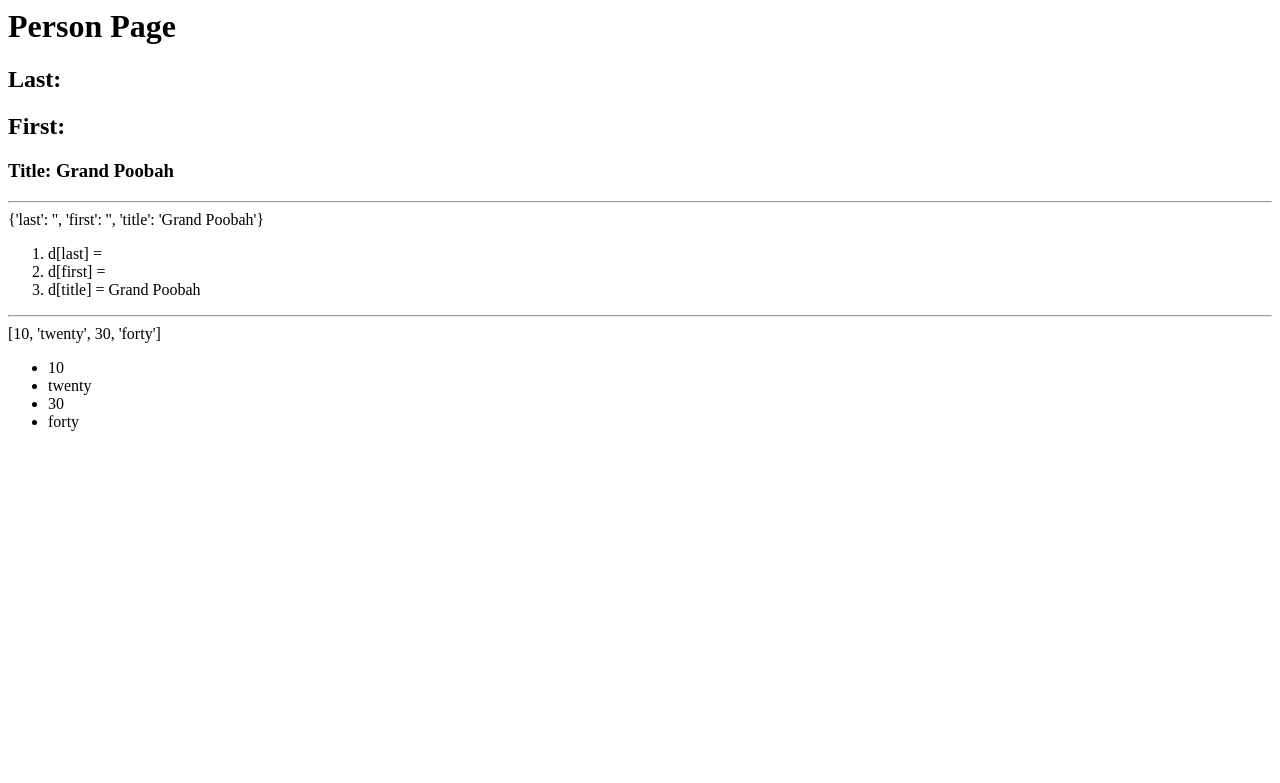
After one commit to stuycs-softdev/classcode, a Flask app: page /p in a window 1280 px wide. The commit adds this page. Shown: the top 783 px of the page. Run offline with Flask 2, Linux system fonts and the light colour scheme.

Commit message:
Showed templates and /<stuff>/

```diff
--- a/6/flask-intro/app.py
+++ b/6/flask-intro/app.py
@@ -6,13 +6,26 @@ app = Flask(__name__)
 @app.route("/lucky")
 def lucky():
     import random
-    number = random.randrange(1,100)
-    return "<h1>Lucky number: %d</h1"%(number)
+    r = random.randrange(1,100)
+    return render_template("lucky.html",number=r)
 
+
+@app.route("/p")
+@app.route("/p/")
+@app.route("/p/<lastname>")
+@app.route("/p/<lastname>/<firstname>")
+def person(lastname="",firstname=""):
+
+    d = {"last":lastname,
+         'first':firstname}
+    d['title']="Grand Poobah"
+    l=[10,"twenty",30,"forty"]
+    return render_template("person.html",d = d, l = l)
 
 @app.route("/about")
 def about():
     return render_template("about.html")
+
 
 @app.route("/oldabout")
 def oldabout():
@@ -30,7 +43,11 @@ def oldabout():
 @app.route("/")
 @app.route("/home")
 def home():
-    return "<h1>Hello World</h1><h2>main page</h2"
+    page = """
+    <h1>Hello World</h1><h2>main page</h2>
+<button><a href="/about">About</a></button>
+"""
+    return page
 
 if __name__=="__main__":
     app.debug = True
--- a/6/flask-intro/templates/about.html
+++ b/6/flask-intro/templates/about.html
@@ -4,6 +4,7 @@ td {border-style:solid; border-width:1;}
 </style>
 <h1>About Page</h1>
 <hr>
+<button><a href="/">Home</a></button>
 	<table>
 		<tr>
 			<th>Name</th><th>Title</th>
--- /dev/null
+++ b/6/flask-intro/templates/lucky.html
@@ -0,0 +1 @@
+<h1>Lucky number: {{number}}</h1>
--- /dev/null
+++ b/6/flask-intro/templates/person.html
@@ -0,0 +1,20 @@
+
+<h1>Person Page</h1>
+
+<h2>Last: {{d.last}} </h2>
+<h2>First: {{d['first']}} </h2>
+<h3>Title: {{d['title']}}</h3>
+<hr>
+{{d}}
+<ol>
+	{% for key in d %}
+	<li>d[{{key}}] = {{d[key]}}</li>
+	{% endfor %}
+</ol>
+<hr>
+{{l}}
+<ul>
+	{% for key in l %}
+	<li>{{key}}
+		{% endfor %}
+</ul>
```
Lines whose indentation alone changed are shown as unchanged.
